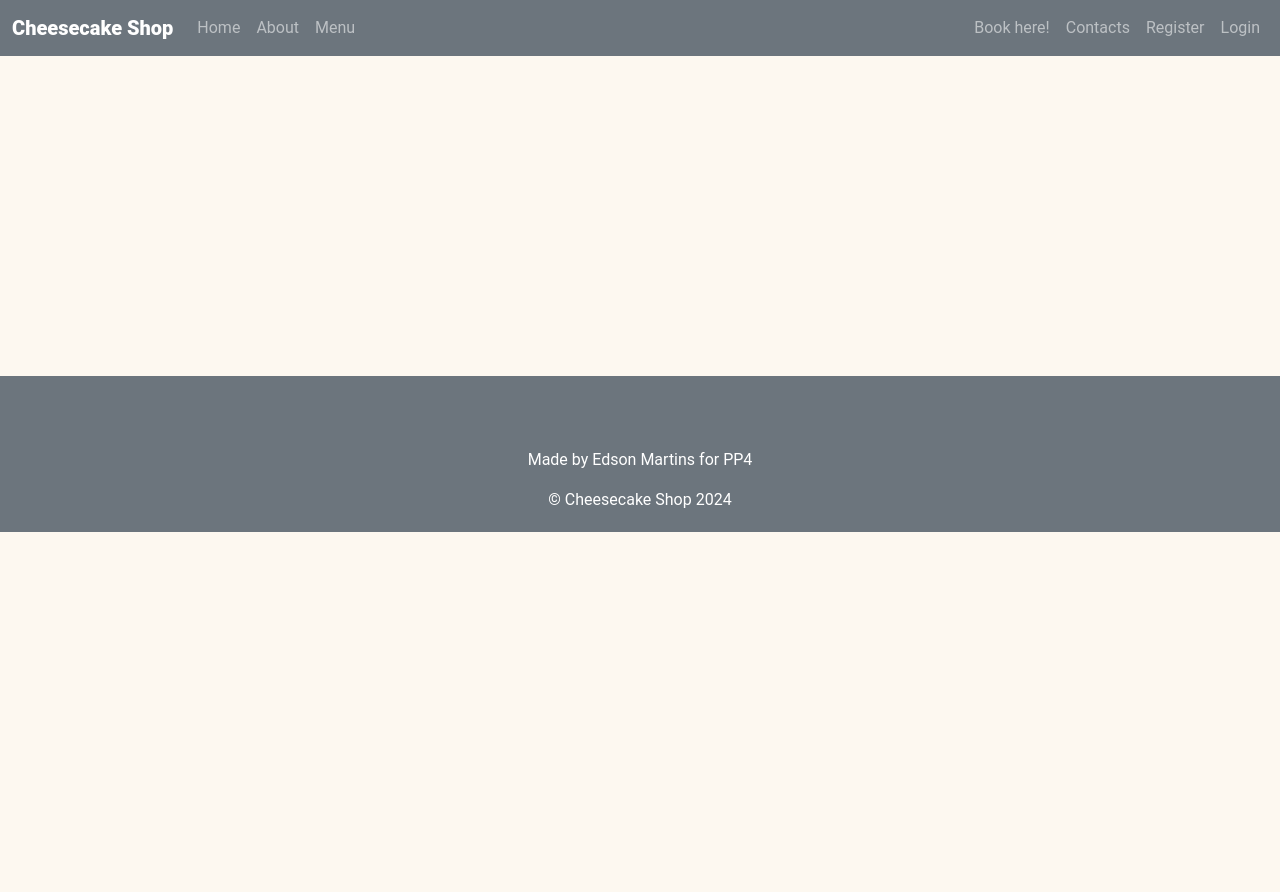
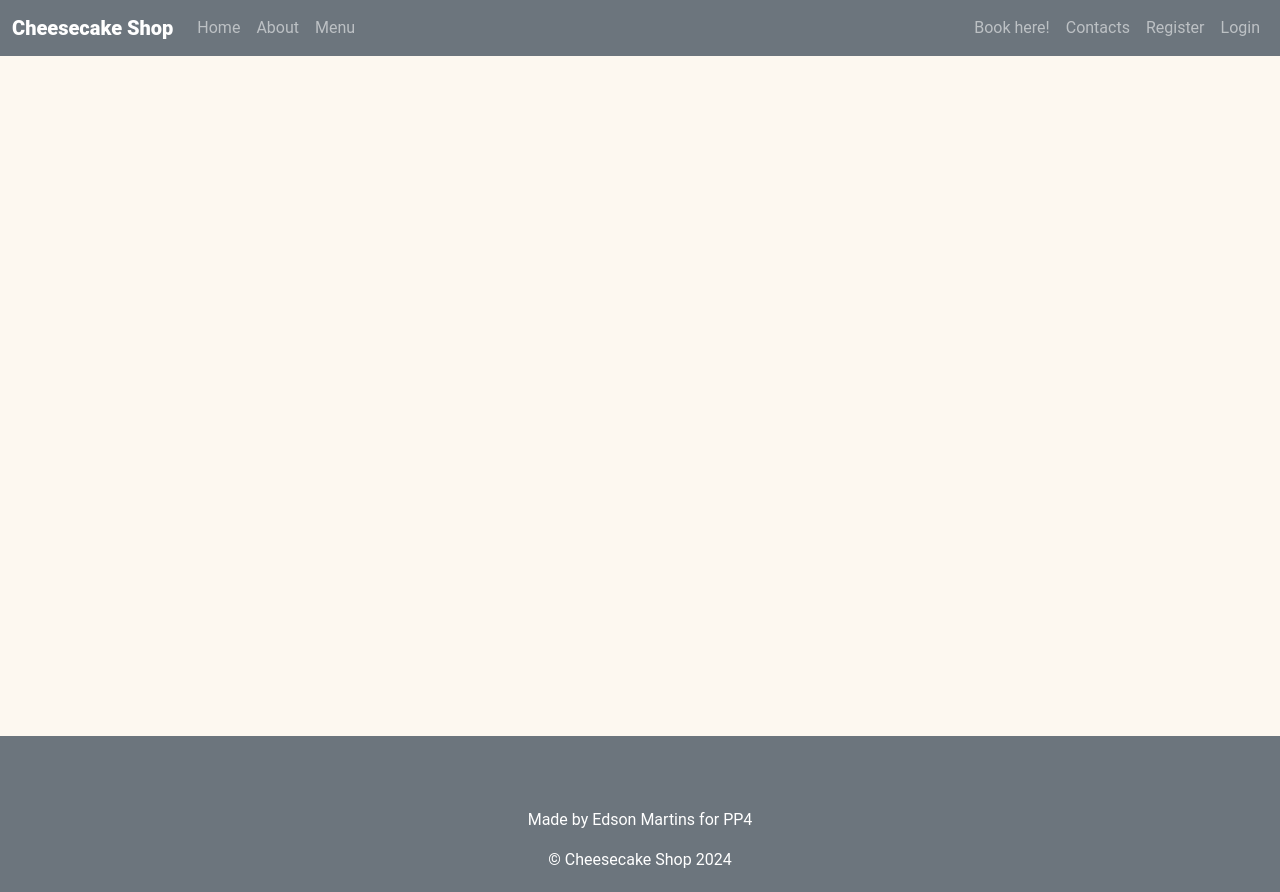
Before and after one commit to Code-Institute-Submissions/PP4-cheesecake_shop, a Django app: page / in a window 1280 px wide. Before the commit the page ends 532 px from the top, so only its background shows below. Run offline with Django 5.2, Linux system fonts and the light colour scheme.

Commit message:
style base template

```diff
--- a/static/css/style.css
+++ b/static/css/style.css
@@ -19,7 +19,7 @@
 }
 
 .background-pattern {
-    background-color: #FDF8F0;
+    background-color: url(#);
 
 }
 
@@ -53,7 +53,7 @@
     background-repeat: no-repeat;
     background-position: center;
     width: 100%;
-    height: 40vh;
+    height: 85vh;
 }
 
 .navbar-light .navbar-nav .nav-link {
```
